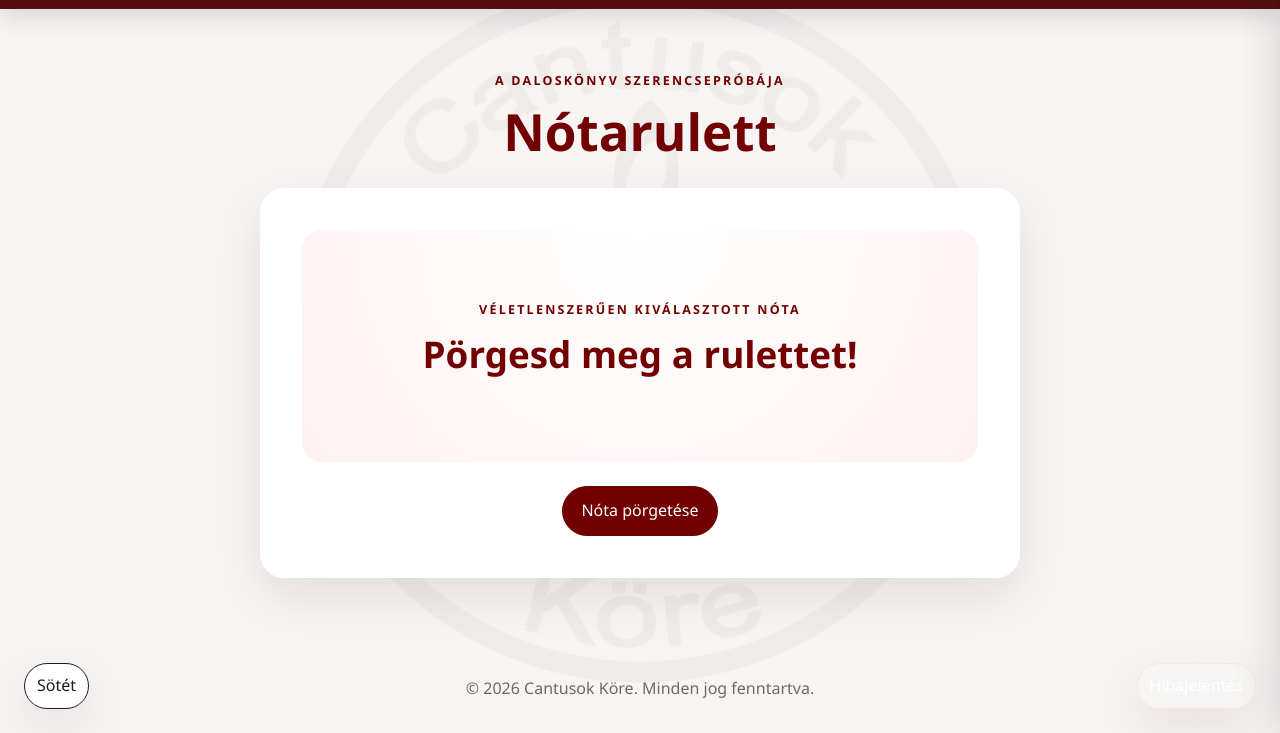
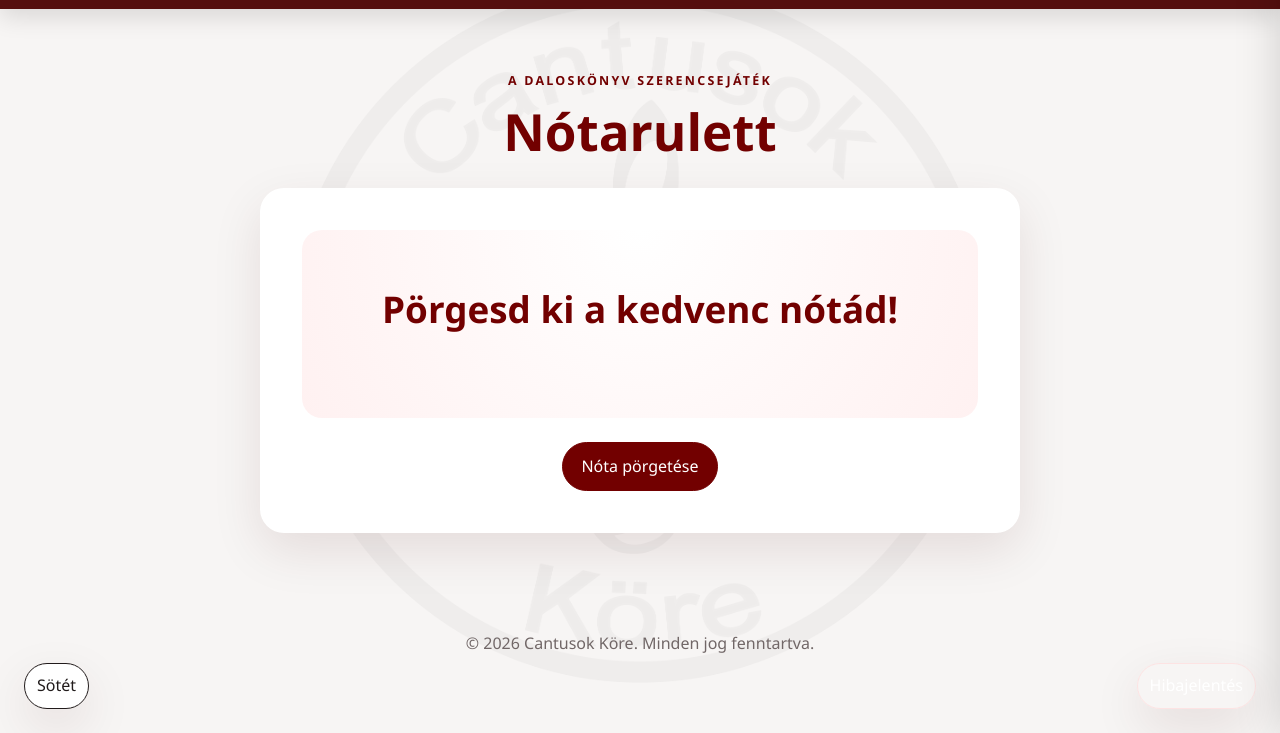
Before and after one commit to Nagymark67/ck-weboldal, a website: page notarulett.html in a window 1280 px wide. Shown: the part 67-800 px from the top of the page. Drawn offline with Linux system fonts and the light colour scheme; no server answers.

Commit message:
Fix typo in roulette page heading and update song prompt for clarity

```diff
--- a/notarulett.html
+++ b/notarulett.html
@@ -15,11 +15,10 @@
   </div></header>
   <div class="drawer-backdrop"></div><aside class="account-drawer" aria-label="Fiók"><button class="drawer-close" type="button">×</button><div id="authLinks"><a class="button" href="login.html">Bejelentkezés</a><a class="button button-outline" href="register.html">Regisztráció</a></div><div id="loggedInLinks" hidden><p id="drawerUser"></p><button id="drawerLogout" class="button" type="button">Kijelentkezés</button></div></aside>
   <main class="page-shell roulette-page">
-    <div class="page-heading"><p class="eyebrow">A daloskönyv szerencsepróbája</p><h1>Nótarulett</h1></div>
+    <div class="page-heading"><p class="eyebrow">A daloskönyv szerencsejáték</p><h1>Nótarulett</h1></div>
     <section class="roulette-card content-card">
       <div class="roulette-stage" id="rouletteStage" aria-live="polite">
-        <p class="eyebrow">Véletlenszerűen kiválasztott nóta</p>
-        <div id="songResult" class="roulette-song">Pörgesd meg a rulettet!</div>
+        <div id="songResult" class="roulette-song">Pörgesd ki a kedvenc nótád!</div>
       </div>
       <div class="roulette-actions"><button class="button" id="spinButton" type="button">Nóta pörgetése</button></div>
     </section>
```
